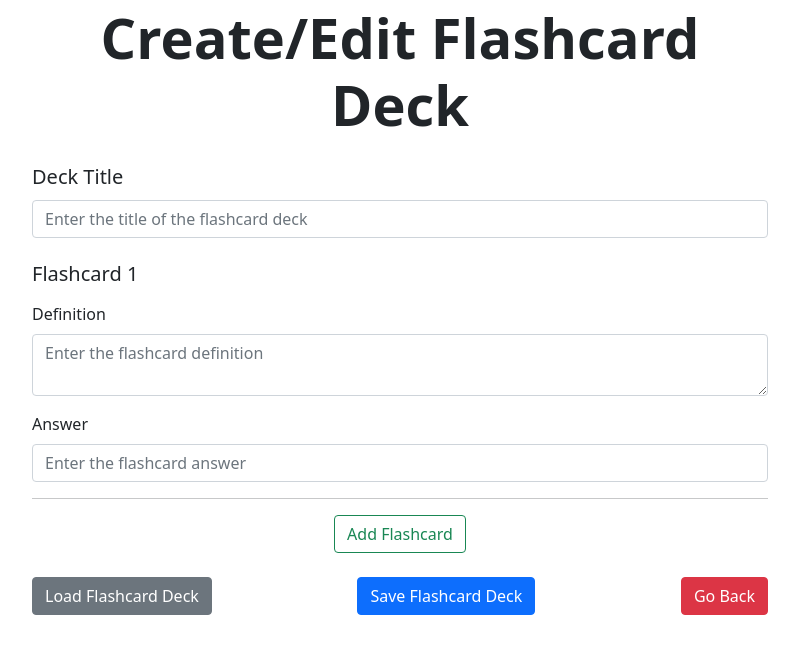
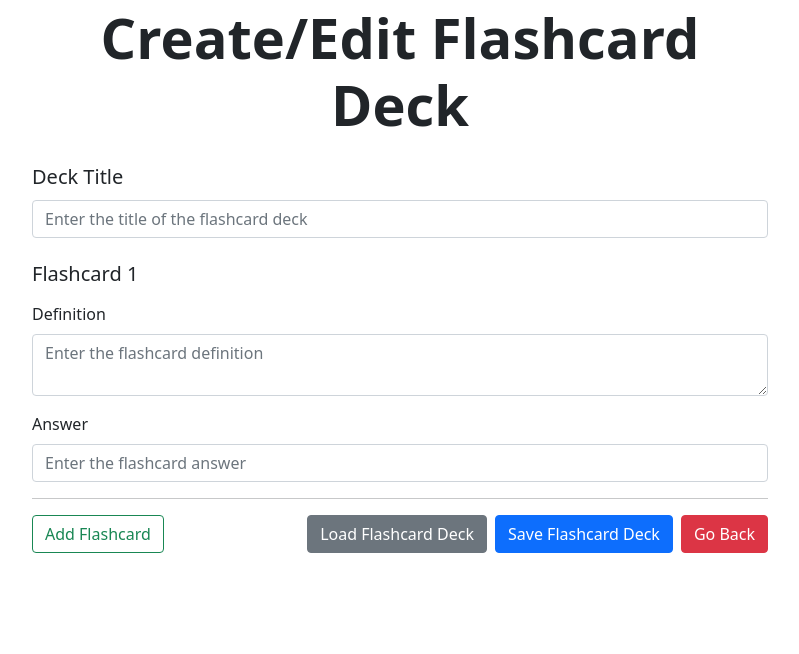
Before and after one commit to DragunWF/Flashcards-App, a Flask app: page /flashcard-editor in a window 1280 px wide. Shown: the part 44-698 px from the top of the page, without its empty margins (240-1039 px from the left). Run offline with Flask 3, Linux system fonts and the light colour scheme.

Commit message:
Update flashcard_editor.html

```diff
--- a/templates/flashcard_editor.html
+++ b/templates/flashcard_editor.html
@@ -1,11 +1,13 @@
 {% extends "layout.html" %} {% block main %}
-<div class="container mt-5">
+<div class="container mt-5 editor-container">
   <div class="row justify-content-center">
     <div class="col-lg-8 col-md-10 col-sm-12">
       <div class="text-center mb-4">
         <h1 class="display-4 fw-bold">Create/Edit Flashcard Deck</h1>
       </div>
 
+      <!-- Flashcard Deck Form -->
+      <form id="flashcardForm">
         <!-- Deck Title -->
         <div class="mb-4">
           <label for="deckTitle" class="form-label fs-5">Deck Title</label>
@@ -14,6 +16,7 @@
             class="form-control"
             id="deckTitle"
             placeholder="Enter the title of the flashcard deck"
+            required
           />
         </div>
 
@@ -28,6 +31,7 @@
                 id="definition1"
                 rows="2"
                 placeholder="Enter the flashcard definition"
+                required
               ></textarea>
             </div>
             <div class="mb-3">
@@ -37,14 +41,16 @@
                 class="form-control"
                 id="answer1"
                 placeholder="Enter the flashcard answer"
+                required
               />
             </div>
             <hr />
           </div>
         </div>
 
+        <!-- Add Flashcard and Bottom Buttons in a Single Row -->
+        <div class="d-flex justify-content-between align-items-center">
           <!-- Add Flashcard Button -->
-      <div class="d-flex justify-content-center mb-4">
           <button
             type="button"
             class="btn btn-outline-success"
@@ -52,14 +58,17 @@
           >
             Add Flashcard
           </button>
-      </div>
 
-      <!-- Bottom Buttons -->
-      <div class="d-flex justify-content-between mt-4">
-        <button type="button" class="btn btn-secondary" id="loadDeckBtn">
+          <!-- Bottom Buttons (Load, Save, Go Back) -->
+          <div class="d-flex">
+            <button
+              type="button"
+              class="btn btn-secondary me-2"
+              id="loadDeckBtn"
+            >
               Load Flashcard Deck
             </button>
-        <button type="button" class="btn btn-primary" id="saveDeckBtn">
+            <button type="submit" class="btn btn-primary me-2" id="saveDeckBtn">
               Save Flashcard Deck
             </button>
             <button type="button" class="btn btn-danger" id="goBackBtn">
@@ -67,6 +76,8 @@
             </button>
           </div>
         </div>
+      </form>
+    </div>
   </div>
 </div>
 {% endblock %} {% block scripts %}
```
Lines whose indentation alone changed are shown as unchanged.
